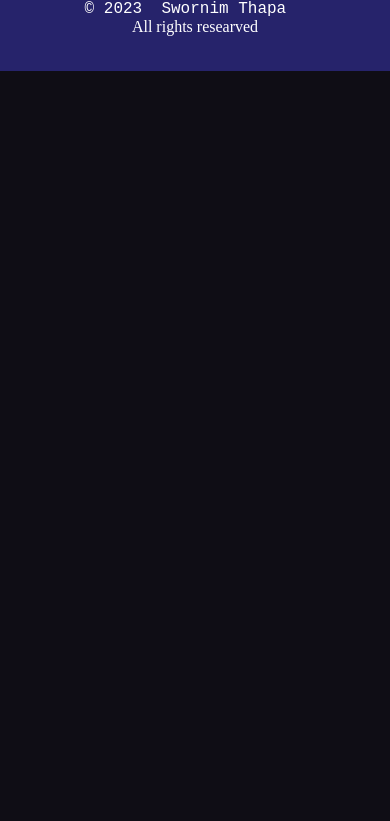
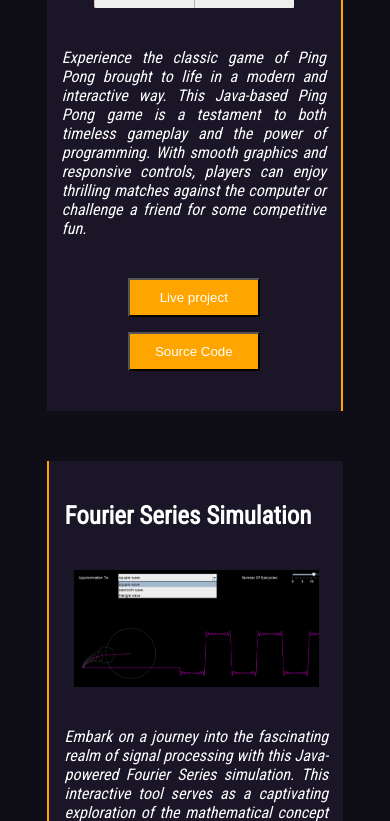
Before and after one commit to swornimthapa/portfolio, a plain HTML site: page projects.html in a window 390 px wide. Shown: the part 1179-2000 px from the top of the page. Before the commit the page ends 1250 px from the top, so only its background shows below. Drawn offline with Linux system fonts and the light colour scheme.

Commit message:
added projects

```diff
--- a/projects.html
+++ b/projects.html
@@ -62,7 +62,8 @@
       <div class="projects-main-container">
         <h1>PROJECTS</h1>
 
-        <div class="project-container">
+        <!-- IMAGE ON THE RIGHT SIDE FILE-TRANSFER-->
+        <div class="project-container img-right">
           <div class="line-design"></div>
           <div class="content">
             <p class="project-name">File Transfer System</p>
@@ -80,10 +81,13 @@
                   computer resources such as files by a direct exchange
                   between end-user’s computers.
                 </p>
-                <button type="button">Live project</button>
-                <button type="button" class="source-button">
-                  Sourve Code
-                </button>
+                <div class="project-button-container">
+                  <button type="button">Live project</button>
+                  <button type="button" class="source-button">
+                    Source Code
+                  </button>
+                </div>
+
               </div>
               <div class="project-image-container">
                 <img src="./1.png" alt="file transfer image"  />
@@ -91,6 +95,102 @@
             </div>
           </div>
         </div>
+
+
+
+
+
+        <!-- IMAGE ON THE LEFT SIDE PING-PONG-->
+        <div class="project-container img-left">
+          <div class="line-design"></div>
+          <div class="content">
+            <p class="project-name">Ping Pong</p>
+
+            <div class="info-container">
+              <div class="info">
+                <p class="intro">
+                  Experience the classic game of Ping Pong brought to life in a modern and interactive way. This Java-based Ping Pong game is a testament to both timeless gameplay and the power of programming. With smooth graphics and responsive controls, players can enjoy thrilling matches against the computer or challenge a friend for some competitive fun.
+                </p>
+                <div class="project-button-container">
+                  <button type="button">Live project</button>
+                  <button type="button" class="source-button">
+                    Source Code
+                  </button>
+                </div>
+
+              </div>
+              <div class="project-image-container">
+                <img src="./ping-pong.png" alt="file transfer image"  />
+              </div>
+            </div>
+          </div>
+        </div>
+
+
+
+
+         <!-- IMAGE ON THE RIGHT SIDE FOURIER-SERIES-SIMULATION-->
+         <div class="project-container img-right">
+          <div class="line-design"></div>
+          <div class="content">
+            <p class="project-name">Fourier Series Simulation</p>
+
+            <div class="info-container">
+              <div class="info">
+                <p class="intro">
+                  Embark on a journey into the fascinating realm of signal processing with this Java-powered Fourier Series simulation. This interactive tool serves as a captivating exploration of the mathematical concept of Fourier Series, allowing users to visualize and comprehend complex waveforms and signal decomposition.
+                </p>
+                <div class="project-button-container">
+                  <button type="button">Live project</button>
+                  <button type="button" class="source-button">
+                    Source Code
+                  </button>
+                </div>
+
+              </div>
+              <div class="project-image-container">
+                <img src="./fourierseries.png" alt="file transfer image"  />
+              </div>
+            </div>
+          </div>
+        </div>
+
+
+
+
+
+   <!-- IMAGE ON THE LEFT SIDE Fractal Tree-->
+   <div class="project-container img-left">
+    <div class="line-design"></div>
+    <div class="content">
+      <p class="project-name">Fractal Tree</p>
+
+      <div class="info-container">
+        <div class="info">
+          <p class="intro">
+            Step into the enchanting realm of fractals through our JavaScript-powered Fractal Tree simulation. This captivating visual experience unveils the mesmerizing patterns found in nature, all generated dynamically through the magic of JavaScript.
+          </p>
+          <div class="project-button-container">
+            <button type="button">Live project</button>
+            <button type="button" class="source-button">
+              Source Code
+            </button>
+          </div>
+
+        </div>
+        <div class="project-image-container">
+          <img src="./fractaltree.png" alt="file transfer image"  />
+        </div>
+      </div>
+    </div>
+  </div>
+
+
+
+
+
+
+
       </div>
     </section>
   </main>
--- a/projectstyle.css
+++ b/projectstyle.css
@@ -34,7 +34,7 @@ body{
     /* font-family: 'Source Code Pro', monospace; */
     font-family: 'Roboto Condensed', sans-serif;
     color:orange;
-    font-size: 3rem;
+    font-size: 2rem;
     font-weight: 900;
     text-decoration: none;
 }
@@ -99,8 +99,16 @@ main{
 .project-container{
     display: flex;
     background-color: #1a1527;
-    margin: 20px 0px;
+    margin: 50px 0px;
 }
+.project-container.img-right{
+    flex-direction: row;
+}
+.project-container.img-left{
+    flex-direction: row-reverse;
+}
+
+
 .project-container .line-design{
     /* height: 100%; */
     /* width: 20px; */
@@ -116,12 +124,20 @@ main{
 }
 .project-container .content .info-container{
     display: flex;
-
+}
+.project-container.img-right .content .info-container{
+    flex-direction: row;
+}
+.project-container.img-left .content .info-container{
+    flex-direction: row-reverse;
 }
 
 .project-container .content  .project-name{
     font-size: 25px;
     font-weight:900;
+}
+.project-container.img-left .content  .project-name{
+    text-align: right;
 }
 
 /* .project-container .info p.project-name{
@@ -129,11 +145,25 @@ main{
     font-weight:900;
 } */
 
+
+
 .project-container .content .info-container .info p.intro{
     margin: 40px 0px;
+    /* margin-right: 100px; */
+    font-style: italic;
+    text-align: justify;
+}
+.project-container.img-right .content .info-container .info p.intro{
     margin-right: 100px;
-    font-style: italic;
+
 }
+.project-container.img-left .content .info-container .info p.intro{
+    margin-left: 100px;
+
+}
+
+
+
 
 .project-container .project-image-container{
     /* padding:40px 20px; */
@@ -151,14 +181,16 @@ main{
     padding: 10px 10px;
     background-color: orange;
     color: white;
+    /* width: 30vw; */
 }
 
 .project-container .info .source-button{
     margin-left: 10px;
-
 }
 
-
+.project-container.img-left .project-button-container{
+    text-align: right;
+}
 
 
 .watermark div h1{
@@ -207,21 +239,36 @@ footer{
 
 
 
+
+
+
+
+
+
 /* responsive design for project */
 @media only screen and (max-width: 1250px ){
-    .project-container .content .info-container .info p.intro{
+    .project-container.img-right .content .info-container .info p.intro {
         margin: 40px 0px;
-        /* margin-right: 0; */
+    }
+    .project-container.img-left .content .info-container .info p.intro {
+        margin: 40px 0px;
+    }
+    .project-container.img-right .content .info-container{
+        flex-direction: column-reverse;
+
     }
 
-
-    .project-container .content .info-container{
+    .project-container.img-left .content .info-container{
         flex-direction: column-reverse;
 
     }
     .project-container .project-image-container{
         margin-top: 40px;
         justify-content: center;
+    }
+
+    .project-container.img-left .content  .project-name{
+        text-align: left;
     }
 
 }
@@ -286,18 +333,18 @@ footer{
 
 /* removing the surname and making the font smaller */
 @media only screen and (max-width:600px){
-    /* .logo p{
-        font-size: 2rem;
+    .project-container .content{
+        display:flex;
+        flex-direction: column;
+        margin: 40px 15px;
     }
-    .logo p span{
-        display: none;
-    } */
     .logo.active{
         display: none;
     }
     .logo.unactive{
         display: block;
     }
+
 }
 
 /* project main content for smaller screen optional */
@@ -327,10 +374,27 @@ footer{
      margin-right: 20px;
     }
 
-
-
     /* making image of project smaller */
     .project-container .project-image-container img{
         height: 30vw;
     }
+
+    /* making button line-project and source-code margin samller */
+    @media only screen and (max-width : 390px){
+        .project-container .info .source-button{
+            margin-left:0;
+            margin-top: 15px;
+        }
+        .project-button-container{
+
+            display: flex;
+            flex-direction: column;
+            align-items: center;
+
+        }
+        .project-container .info button{
+
+            width: 50%;
+        }
+    }
  }
--- a/style.css
+++ b/style.css
@@ -33,7 +33,7 @@ body{
     /* font-family: 'Source Code Pro', monospace; */
     font-family: 'Roboto Condensed', sans-serif;
     color:orange;
-    font-size: 3rem;
+    font-size: 2rem;
     font-weight: 900;
     text-decoration: none;
 }
```
Also changed, not shown: fourierseries.png (added), fractaltree.png (added), ping-pong.png (added).
